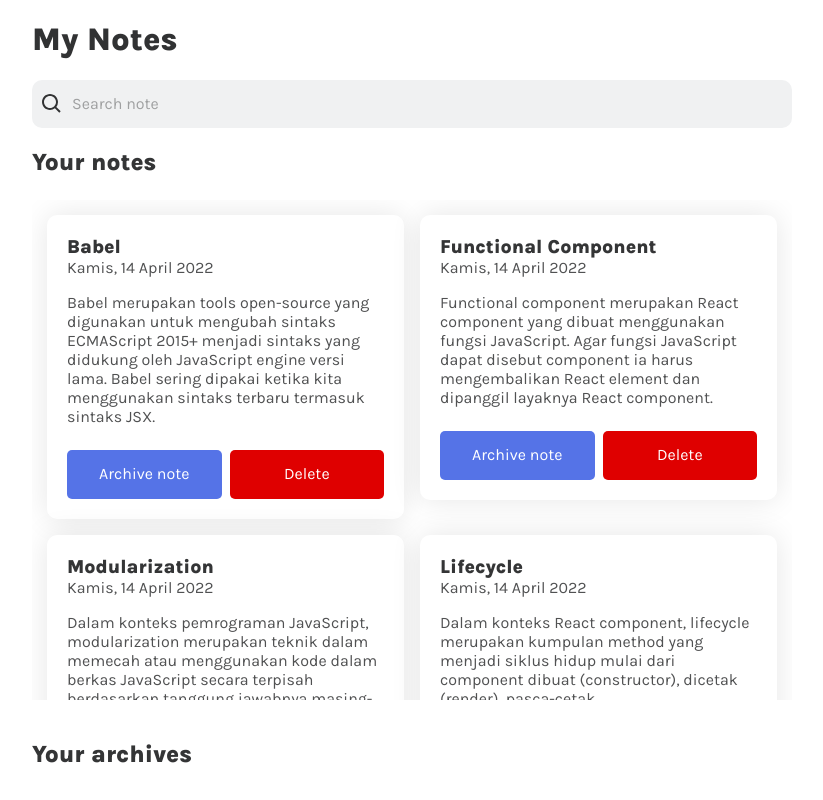
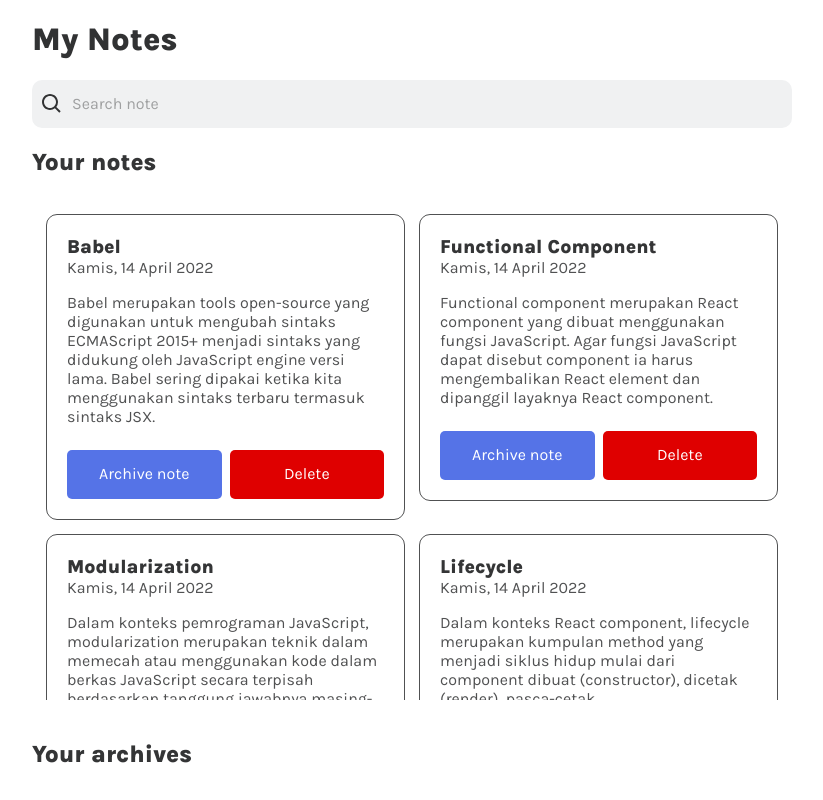
Before and after one commit to Bahree669/dicoding-submission-personal-note, a React (Create React App) app: page / in a window 1280 px wide. Shown: the top 800 px of the page, without its empty margins (228-1051 px from the left). Built offline with nearby package versions, Linux system fonts and the light colour scheme; the HTML template or start-up script is replaced by a standard one.

Commit message:
changed how the notes appear

```diff
--- a/src/Components/Note/Note.css
+++ b/src/Components/Note/Note.css
@@ -2,9 +2,9 @@
     background: var(--c-white-100);
     padding: 20px;
     border-radius: 10px;
-    box-shadow: 0 0 30px rgba(0, 0, 0, 0.1);
     font-family: var(--ff-sans);
     height: max-content;
+    outline: solid 1px var(--c-dark-80);
 }
 
 .note-detail {
```
